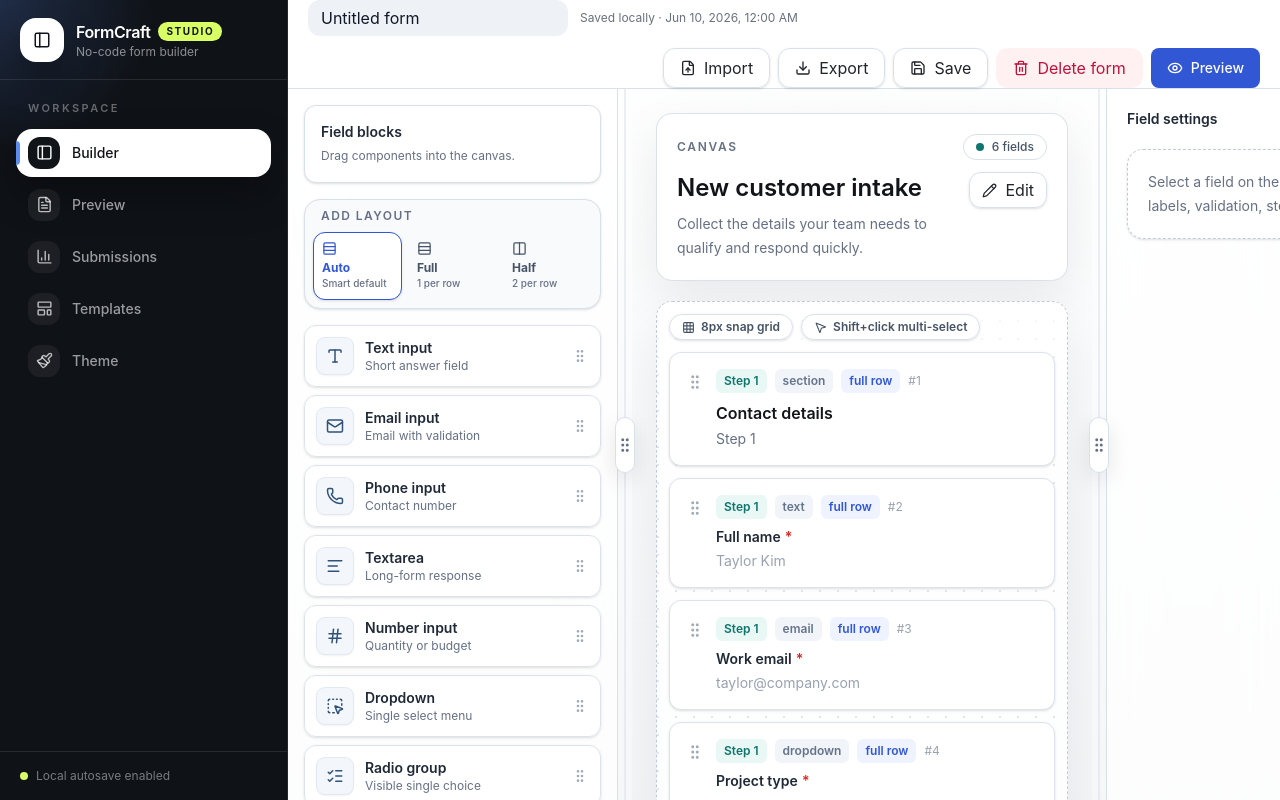
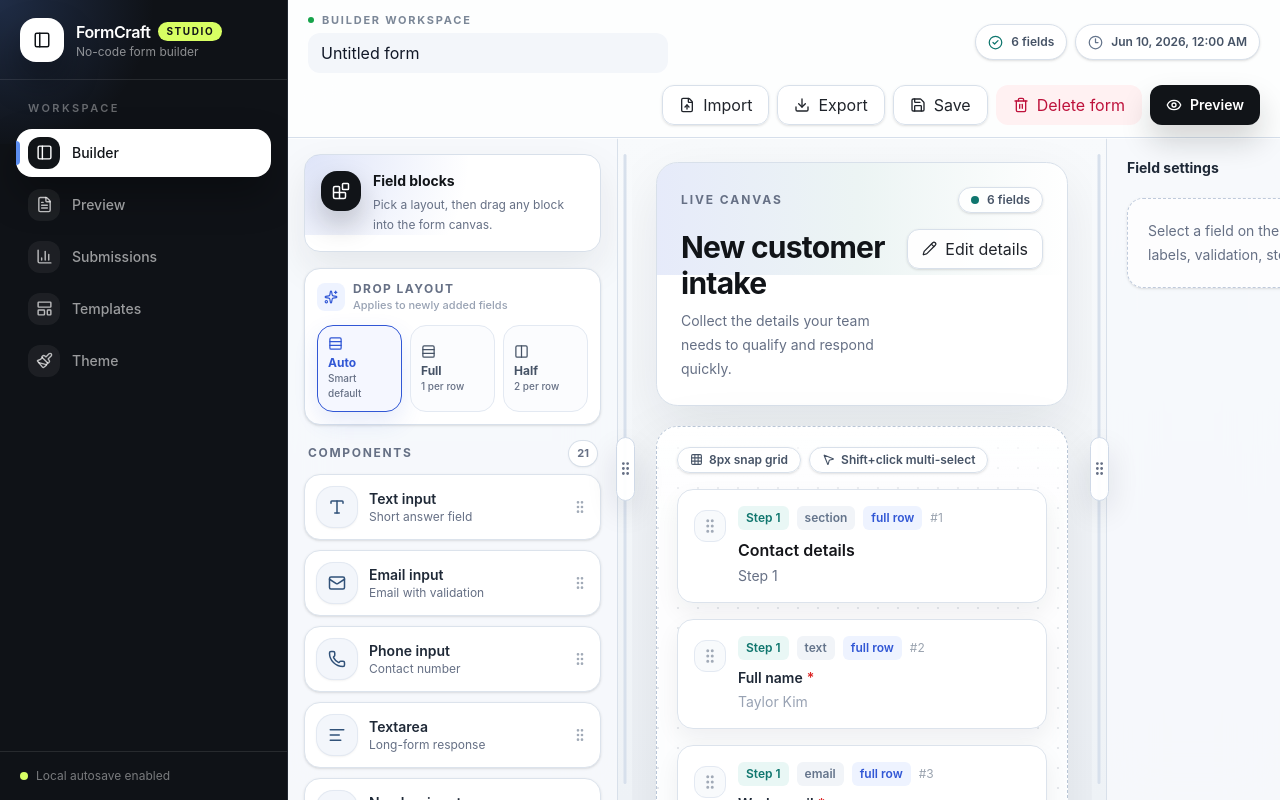
Before and after one commit to OmKhandale05/formcraft, a Next.js app: page /builder in a window 1280 px wide. Built offline with nearby package versions, Linux system fonts and the light colour scheme.

Commit message:
style(builder): modernize workspace layout

```diff
--- a/src/app/builder/page.tsx
+++ b/src/app/builder/page.tsx
@@ -3,7 +3,7 @@
 import { DndContext, DragEndEvent, PointerSensor, closestCenter, useSensor, useSensors, type Modifier } from "@dnd-kit/core";
 import { arrayMove } from "@dnd-kit/sortable";
 import Link from "next/link";
-import { Download, Eye, FileUp, GripVertical, Save, Trash2 } from "lucide-react";
+import { CheckCircle2, Clock3, Download, Eye, FileUp, GripVertical, Save, Trash2 } from "lucide-react";
 import type { CSSProperties, PointerEvent } from "react";
 import { useRef, useState } from "react";
 import { createPortal } from "react-dom";
@@ -161,15 +161,31 @@ export default function BuilderPage() {
   return (
     <AppShell>
       <DndContext id="formcraft-builder-dnd" sensors={sensors} collisionDetection={closestCenter} modifiers={[snapToGrid]} onDragEnd={handleDragEnd}>
-        <div className="flex h-screen max-h-screen flex-col overflow-hidden">
-          <header className="flex min-h-16 shrink-0 flex-wrap items-center gap-3 border-b border-[#d8e0ea] bg-white/82 px-4 backdrop-blur-xl sm:px-5">
+        <div className="flex h-screen max-h-screen flex-col overflow-hidden bg-[#eef2f6]">
+          <header className="relative z-20 shrink-0 border-b border-[#d6dfeb] bg-white/88 px-4 py-3 shadow-[0_1px_0_rgba(255,255,255,0.75)] backdrop-blur-xl sm:px-5">
+            <div className="flex flex-wrap items-center gap-3">
+              <div className="min-w-[240px] flex-1">
+                <div className="mb-1 flex items-center gap-2 text-[11px] font-bold uppercase tracking-[0.16em] text-[#7b8797]">
+                  <span className="h-1.5 w-1.5 rounded-full bg-[#16a34a]" />
+                  Builder workspace
+                </div>
                 <Input
                   aria-label="Form name"
                   value={form.name}
                   onChange={(event) => setFormMeta({ name: event.target.value })}
-              className="h-9 max-w-[260px] border-transparent bg-[#eef2f7] font-semibold shadow-none"
+                  className="h-10 max-w-[360px] border-transparent bg-[#f3f6fa] text-[15px] font-bold shadow-none focus:bg-white"
                 />
-            <p className="hidden text-xs text-[#68707d] sm:block">Saved locally · {formatTimestamp(form.updatedAt)}</p>
+              </div>
+              <div className="hidden items-center gap-2 xl:flex">
+                <span className="inline-flex h-9 items-center gap-2 rounded-full border border-[#d8e0ea] bg-white px-3 text-xs font-semibold text-[#465366] shadow-sm">
+                  <CheckCircle2 size={15} className="text-[#0f766e]" />
+                  {form.fields.length} fields
+                </span>
+                <span className="inline-flex h-9 items-center gap-2 rounded-full border border-[#d8e0ea] bg-white px-3 text-xs font-semibold text-[#465366] shadow-sm">
+                  <Clock3 size={15} className="text-[#64748b]" />
+                  {formatTimestamp(form.updatedAt)}
+                </span>
+              </div>
               <div className="ml-auto flex flex-wrap gap-2">
               <Button type="button" variant="secondary" onClick={() => inputRef.current?.click()}>
                 <FileUp size={16} />
@@ -220,14 +236,15 @@ export default function BuilderPage() {
                 <Trash2 size={16} />
                 Delete form
               </Button>
-              <Link href="/preview" className="inline-flex h-10 items-center justify-center gap-2 rounded-lg bg-[var(--accent)] px-4 text-sm font-medium text-white">
+              <Link href="/preview" className="inline-flex h-10 items-center justify-center gap-2 rounded-xl bg-[#111418] px-4 text-sm font-semibold text-white shadow-[0_16px_30px_rgba(17,20,24,0.18)] transition hover:bg-[#20242b]">
                 <Eye size={16} />
                 Preview
               </Link>
               </div>
+            </div>
           </header>
           <div
-            className="grid min-h-0 flex-1 grid-cols-1 overflow-hidden lg:[grid-template-columns:var(--builder-columns)]"
+            className="grid min-h-0 flex-1 grid-cols-1 overflow-hidden bg-[linear-gradient(180deg,#f8fafc_0%,#eef2f6_100%)] lg:[grid-template-columns:var(--builder-columns)]"
             style={builderGridStyle}
           >
             <div className="hidden min-h-0 overflow-hidden lg:block">
@@ -255,9 +272,9 @@ function ResizeHandle({ label, onPointerDown }: { label: string; onPointerDown:
       className="group relative hidden min-h-0 cursor-col-resize items-center justify-center bg-transparent outline-none lg:flex"
       onPointerDown={onPointerDown}
     >
-      <span className="absolute inset-y-0 left-1/2 w-px -translate-x-1/2 bg-[#d8e0ea] transition group-hover:bg-[#b8c4d4] group-focus-visible:bg-[#3157d5]/55" />
-      <span className="relative z-10 flex h-14 w-8 items-center justify-center rounded-full border border-[#d8e0ea] bg-white text-[#667085] shadow-[0_8px_22px_rgba(17,24,39,0.1)] transition group-hover:border-[#b8c4d4] group-hover:text-[#3157d5] group-hover:shadow-[0_12px_30px_rgba(49,87,213,0.16)] group-focus-visible:ring-4 group-focus-visible:ring-[#3157d5]/15">
-        <GripVertical size={18} />
+      <span className="absolute inset-y-4 left-1/2 w-[3px] -translate-x-1/2 rounded-full bg-[#d7e0ec] transition group-hover:bg-[#aebcce] group-focus-visible:bg-[#3157d5]/55" />
+      <span className="relative z-10 flex h-16 w-7 items-center justify-center rounded-full border border-[#cfd9e7] bg-white/95 text-[#667085] shadow-[0_12px_30px_rgba(17,24,39,0.12)] transition group-hover:border-[#aebcce] group-hover:text-[#3157d5] group-hover:shadow-[0_16px_34px_rgba(49,87,213,0.18)] group-focus-visible:ring-4 group-focus-visible:ring-[#3157d5]/15">
+        <GripVertical size={17} />
       </span>
     </button>
   );
--- a/src/components/builder/canvas.tsx
+++ b/src/components/builder/canvas.tsx
@@ -21,28 +21,31 @@ export function BuilderCanvas({ onEditForm }: { onEditForm: () => void }) {
 
   return (
     <div className="formcraft-scrollbar h-full overflow-y-auto p-4 sm:p-6">
-      <div className="mx-auto max-w-6xl">
-        <div className="soft-panel mb-5 rounded-2xl p-5">
-          <div className="mb-3 flex flex-wrap items-center justify-between gap-3">
-            <p className="text-xs font-semibold uppercase tracking-[0.14em] text-[#667085]">Canvas</p>
-            <div className="flex items-center gap-2 rounded-full border border-[#d8e0ea] bg-white px-3 py-1 text-xs font-medium text-[#465366]">
+      <div className="mx-auto max-w-7xl">
+        <div className="mb-5 overflow-hidden rounded-[1.35rem] border border-[#d8e0ea] bg-white shadow-[0_20px_55px_rgba(17,24,39,0.08)]">
+          <div className="relative p-5 sm:p-6">
+            <div className="pointer-events-none absolute inset-x-0 top-0 h-28 bg-[linear-gradient(90deg,rgba(49,87,213,0.12),rgba(15,118,110,0.08),transparent)]" />
+            <div className="relative mb-4 flex flex-wrap items-center justify-between gap-3">
+              <p className="text-xs font-bold uppercase tracking-[0.16em] text-[#667085]">Live canvas</p>
+              <div className="flex items-center gap-2 rounded-full border border-[#d8e0ea] bg-white/90 px-3 py-1 text-xs font-semibold text-[#465366] shadow-sm">
               <span className="h-2 w-2 rounded-full bg-[#0f766e]" />
               {form.fields.length} fields
               </div>
             </div>
-          <div className="flex flex-wrap items-start justify-between gap-3">
+            <div className="relative flex flex-wrap items-start justify-between gap-4">
               <div className="min-w-0 flex-1">
-              <h1 className="text-2xl font-semibold text-[#111418]">{form.title}</h1>
-              <p className="mt-2 text-sm leading-6 text-[#667085]">{form.description}</p>
+                <h1 className="text-2xl font-bold tracking-tight text-[#111418] sm:text-3xl">{form.title}</h1>
+                <p className="mt-2 max-w-3xl text-sm leading-6 text-[#667085]">{form.description}</p>
               </div>
               <button
                 type="button"
-              className="inline-flex h-9 shrink-0 items-center justify-center gap-2 rounded-xl border border-[#d8e0ea] bg-white/90 px-3 text-sm font-semibold text-[#20242b] shadow-sm transition hover:border-[#c5d0dc] hover:bg-white"
+                className="inline-flex h-10 shrink-0 items-center justify-center gap-2 rounded-xl border border-[#d8e0ea] bg-white/92 px-3.5 text-sm font-semibold text-[#20242b] shadow-sm transition hover:border-[#c5d0dc] hover:bg-white hover:shadow-md"
                 onClick={onEditForm}
               >
                 <Pencil size={15} />
-              Edit
+                Edit details
               </button>
+            </div>
           </div>
         </div>
         <SortableContext items={form.fields.map((field) => field.id)} strategy={verticalListSortingStrategy}>
@@ -50,16 +53,16 @@ export function BuilderCanvas({ onEditForm }: { onEditForm: () => void }) {
             ref={setNodeRef}
             data-testid="builder-canvas-dropzone"
             className={cn(
-              "relative min-h-[480px] overflow-hidden rounded-2xl border border-dashed border-[#bfcadc] bg-white/80 p-3 shadow-[inset_0_1px_0_rgba(255,255,255,0.7),0_24px_60px_rgba(17,24,39,0.08)] backdrop-blur transition",
+              "relative min-h-[560px] overflow-hidden rounded-[1.35rem] border border-dashed border-[#b9c6d7] bg-white/82 p-4 shadow-[inset_0_1px_0_rgba(255,255,255,0.72),0_24px_70px_rgba(17,24,39,0.09)] backdrop-blur transition sm:p-5",
               isOver && "border-[#3157d5] bg-[#f8faff] ring-4 ring-[#3157d5]/10"
             )}
             onClick={(event) => {
               if (event.currentTarget === event.target) clearSelection();
             }}
           >
-            <div className="pointer-events-none absolute inset-0 bg-[radial-gradient(circle_at_1px_1px,rgba(100,116,139,0.18)_1px,transparent_0)] [background-size:18px_18px]" />
+            <div className="pointer-events-none absolute inset-0 bg-[radial-gradient(circle_at_1px_1px,rgba(100,116,139,0.16)_1px,transparent_0)] [background-size:20px_20px]" />
             <div className="pointer-events-none absolute inset-x-0 top-0 h-24 bg-gradient-to-b from-white/80 to-transparent" />
-            <div className="relative z-10 mb-3 flex flex-wrap items-center gap-2">
+            <div className="relative z-10 mb-4 flex flex-wrap items-center gap-2">
               <span className="inline-flex items-center gap-1.5 rounded-full border border-[#d8e0ea] bg-white/92 px-3 py-1 text-xs font-semibold text-[#465366] shadow-sm">
                 <Grid3X3 size={13} />
                 8px snap grid
@@ -71,17 +74,17 @@ export function BuilderCanvas({ onEditForm }: { onEditForm: () => void }) {
             </div>
             <BulkSelectionToolbar />
             {form.fields.length === 0 ? (
-              <div className="relative z-10 flex min-h-[420px] flex-col items-center justify-center text-center">
-                <div className="mb-4 flex h-14 w-14 items-center justify-center rounded-2xl bg-[#111418] text-white shadow-xl">
+              <div className="relative z-10 flex min-h-[460px] flex-col items-center justify-center text-center">
+                <div className="mb-4 flex h-16 w-16 items-center justify-center rounded-[1.25rem] bg-[#111418] text-white shadow-xl">
                   <GripVertical size={24} />
                 </div>
-                <h2 className="text-lg font-semibold text-[#1f2937]">Start building your form</h2>
+                <h2 className="text-xl font-bold text-[#1f2937]">Start building your form</h2>
                 <p className="mt-2 max-w-sm text-sm leading-6 text-[#667085]">
                   Drag fields from the sidebar to compose a schema-driven form with validation and preview support.
                 </p>
               </div>
             ) : (
-              <div className="relative z-10 grid gap-3 sm:grid-cols-2">
+              <div className="relative z-10 grid gap-4 sm:grid-cols-2">
                 {form.fields.map((field, index) => (
                   <CanvasField key={field.id} field={field} index={index} />
                 ))}
@@ -119,7 +122,7 @@ function CanvasField({ field, index }: { field: FormField; index: number }) {
       data-testid="builder-canvas-field"
       style={{ transform: CSS.Transform.toString(transform), transition }}
       className={cn(
-        "group card-hover relative cursor-grab rounded-xl border bg-white p-4 shadow-sm active:cursor-grabbing",
+        "group card-hover relative cursor-grab rounded-2xl border bg-white p-4 shadow-[0_10px_24px_rgba(17,24,39,0.06)] active:cursor-grabbing",
         layout === "half" ? "sm:col-span-1" : "sm:col-span-2",
         selected ? "border-[#3157d5] ring-4 ring-[#3157d5]/10" : "border-[#dce3ec] hover:border-[#bfcadc]",
         isDragging && "opacity-50"
@@ -130,12 +133,12 @@ function CanvasField({ field, index }: { field: FormField; index: number }) {
     >
       <span
         className={cn(
-          "absolute -left-1 top-4 h-10 w-1.5 rounded-full transition",
+          "absolute -left-1 top-5 h-10 w-1.5 rounded-full transition",
           selected ? "bg-[#3157d5]" : "bg-transparent group-hover:bg-[#c7d2fe]"
         )}
       />
       <div className="flex items-start gap-3">
-        <div className="mt-1 text-[#a1aab7] transition group-hover:text-[#667085]" aria-hidden="true">
+        <div className="mt-1 flex h-8 w-8 shrink-0 items-center justify-center rounded-xl border border-[#e3e9f2] bg-[#f8fafc] text-[#a1aab7] transition group-hover:text-[#667085]" aria-hidden="true">
           <GripVertical size={18} />
         </div>
         <div className="min-w-0 flex-1">
--- a/src/components/builder/field-sidebar.tsx
+++ b/src/components/builder/field-sidebar.tsx
@@ -1,7 +1,7 @@
 "use client";
 
 import { useDraggable } from "@dnd-kit/core";
-import { Columns2, GripVertical, Rows3 } from "lucide-react";
+import { Blocks, Columns2, GripVertical, Rows3, Sparkles } from "lucide-react";
 import { useState } from "react";
 import { fieldCatalog } from "@/lib/field-catalog";
 import { cn } from "@/lib/utils";
@@ -22,14 +22,32 @@ export function FieldSidebar() {
   const [layoutPreference, setLayoutPreference] = useState<FieldLayoutPreference>("auto");
 
   return (
-    <div className="formcraft-scrollbar h-full overflow-y-auto border-r border-[#d8e0ea] bg-white/74 p-4 backdrop-blur-xl">
-      <div className="mb-4 rounded-xl border border-[#d8e0ea] bg-white p-4 shadow-sm">
-        <p className="text-sm font-semibold text-[#1f2937]">Field blocks</p>
-        <p className="mt-1 text-xs leading-5 text-[#667085]">Drag components into the canvas.</p>
+    <div className="formcraft-scrollbar h-full overflow-y-auto border-r border-[#d8e0ea] bg-[#f7f9fc]/90 p-4 backdrop-blur-xl">
+      <div className="mb-4 overflow-hidden rounded-2xl border border-[#d8e0ea] bg-white shadow-[0_16px_38px_rgba(17,24,39,0.08)]">
+        <div className="relative p-4">
+          <div className="pointer-events-none absolute inset-x-0 top-0 h-20 bg-[radial-gradient(circle_at_top_left,rgba(49,87,213,0.16),transparent_54%)]" />
+          <div className="relative flex items-start gap-3">
+            <span className="flex h-10 w-10 shrink-0 items-center justify-center rounded-2xl bg-[#111418] text-white shadow-[0_14px_28px_rgba(17,20,24,0.22)]">
+              <Blocks size={18} />
+            </span>
+            <div>
+              <p className="text-sm font-bold text-[#111418]">Field blocks</p>
+              <p className="mt-1 text-xs leading-5 text-[#667085]">Pick a layout, then drag any block into the form canvas.</p>
+            </div>
+          </div>
+        </div>
       </div>
-      <div className="mb-4 rounded-2xl border border-[#d8e0ea] bg-[#f8fafc] p-2 shadow-sm">
-        <p className="px-2 pb-2 text-xs font-semibold uppercase tracking-[0.12em] text-[#667085]">Add layout</p>
-        <div className="grid grid-cols-3 gap-1.5">
+      <div className="mb-4 rounded-2xl border border-[#d8e0ea] bg-white p-3 shadow-sm">
+        <div className="mb-3 flex items-center gap-2">
+          <span className="flex h-7 w-7 items-center justify-center rounded-lg bg-[#eef3ff] text-[#3157d5]">
+            <Sparkles size={14} />
+          </span>
+          <div>
+            <p className="text-xs font-bold uppercase tracking-[0.12em] text-[#667085]">Drop layout</p>
+            <p className="text-[11px] font-medium text-[#98a2b3]">Applies to newly added fields</p>
+          </div>
+        </div>
+        <div className="grid grid-cols-3 gap-2">
           {layoutOptions.map((option) => {
             const Icon = option.icon;
             const active = layoutPreference === option.value;
@@ -39,8 +57,10 @@ export function FieldSidebar() {
                 key={option.value}
                 type="button"
                 className={cn(
-                  "rounded-xl border px-2 py-2 text-left transition",
-                  active ? "border-[#3157d5] bg-white text-[#3157d5] shadow-sm" : "border-transparent text-[#465366] hover:bg-white"
+                  "rounded-2xl border px-2.5 py-2.5 text-left transition",
+                  active
+                    ? "border-[#3157d5] bg-[#f5f7ff] text-[#3157d5] shadow-[0_10px_24px_rgba(49,87,213,0.12)]"
+                    : "border-[#e3e9f2] bg-[#fbfcfe] text-[#465366] hover:border-[#c5d0dc] hover:bg-white"
                 )}
                 onClick={() => setLayoutPreference(option.value)}
               >
@@ -52,7 +72,11 @@ export function FieldSidebar() {
           })}
         </div>
       </div>
-      <div className="grid gap-2">
+      <div className="mb-2 flex items-center justify-between px-1">
+        <p className="text-xs font-bold uppercase tracking-[0.14em] text-[#667085]">Components</p>
+        <span className="rounded-full bg-white px-2 py-1 text-[11px] font-bold text-[#667085] shadow-sm ring-1 ring-[#d8e0ea]">{fieldCatalog.length}</span>
+      </div>
+      <div className="grid gap-2.5">
         {fieldCatalog.map((field) => (
           <DraggableField key={field.type} type={field.type} layoutPreference={layoutPreference} />
         ))}
@@ -74,12 +98,12 @@ function DraggableField({ type, layoutPreference }: { type: FieldType; layoutPre
       ref={setNodeRef}
       type="button"
       style={{ transform: transform ? `translate3d(${transform.x}px, ${transform.y}px, 0)` : undefined }}
-      className="card-hover flex w-full items-center gap-3 rounded-xl border border-[#dce3ec] bg-white/88 p-3 text-left shadow-sm transition hover:border-[#bfcadc] disabled:opacity-60"
+      className="card-hover flex w-full items-center gap-3 rounded-2xl border border-[#dce3ec] bg-white p-3 text-left shadow-sm transition hover:border-[#bfcadc] disabled:opacity-60"
       disabled={isDragging}
       {...listeners}
       {...attributes}
     >
-      <span className="flex h-9 w-9 shrink-0 items-center justify-center rounded-lg bg-[#f3f6fb] text-[#315279] shadow-sm ring-1 ring-[#e3e9f2]">
+      <span className="flex h-10 w-10 shrink-0 items-center justify-center rounded-2xl bg-[#f3f6fb] text-[#315279] shadow-sm ring-1 ring-[#e3e9f2]">
         <Icon size={18} />
       </span>
       <span className="min-w-0 flex-1">
```
Also changed, not shown: src/components/builder/settings-panel.tsx (+10 -10 lines). Lines whose indentation alone changed are shown as unchanged.
